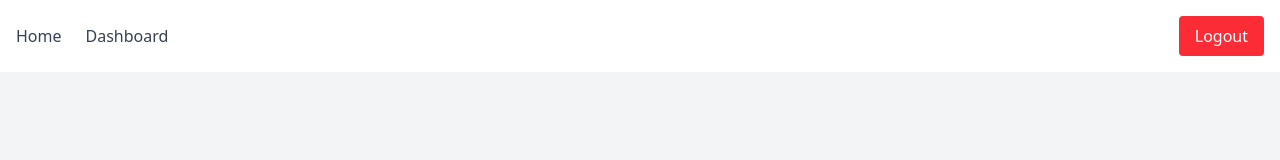
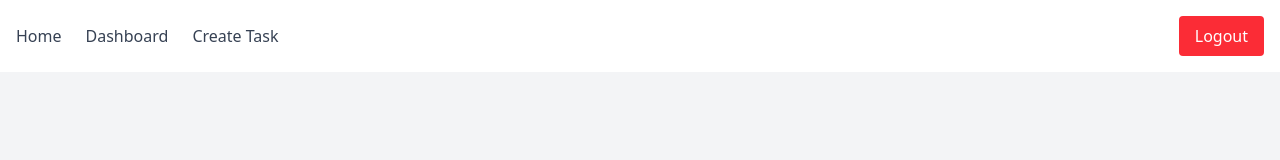
Before and after one commit to TanishKumarDev/TaskMaster, a React app in the folder frontend/: page / in a window 1280 px wide. Shown: the top 160 px of the page. Built offline with nearby package versions, Linux system fonts and the light colour scheme; sample sign-in values are in the browser's storage; the HTML template or start-up script is replaced by a standard one.

Commit message:
Add routing for task management and update Navbar with Create Task link

```diff
--- a/frontend/src/App.jsx
+++ b/frontend/src/App.jsx
@@ -2,16 +2,22 @@ import { Routes, Route } from 'react-router-dom';
 import HomePage from './pages/HomePage';
 import LoginPage from './pages/LoginPage';
 import SignupPage from './pages/SignupPage';
+import TaskListPage from './pages/TaskListPage';
+import CreateTaskPage from './pages/CreateTaskPage';
+import EditTaskPage from './pages/EditTaskPage';
 import Navbar from './components/Navbar';
 
 function App() {
   return (
     <div className="App">
-        <Navbar />
+      <Navbar />
       <Routes>
         <Route path="/" element={<HomePage />} />
         <Route path="/login" element={<LoginPage />} />
         <Route path="/signup" element={<SignupPage />} />
+        <Route path="/tasks" element={<TaskListPage />} />
+        <Route path="/create-task" element={<CreateTaskPage />} />
+        <Route path="/edit-task/:id" element={<EditTaskPage />} />
       </Routes>
     </div>
   );
--- a/frontend/src/components/Navbar.jsx
+++ b/frontend/src/components/Navbar.jsx
@@ -21,12 +21,20 @@ const Navbar = () => {
             Home
           </Link>
           {token && (
+            <>
               <Link
                 to="/tasks"
                 className="text-gray-700 dark:text-gray-200 font-medium hover:text-blue-500 dark:hover:text-blue-400"
               >
                 Dashboard
               </Link>
+              <Link
+                to="/create-task"
+                className="text-gray-700 dark:text-gray-200 font-medium hover:text-blue-500 dark:hover:text-blue-400"
+              >
+                Create Task
+              </Link>
+            </>
           )}
         </div>
         {token ? (
```
Lines whose indentation alone changed are shown as unchanged.
